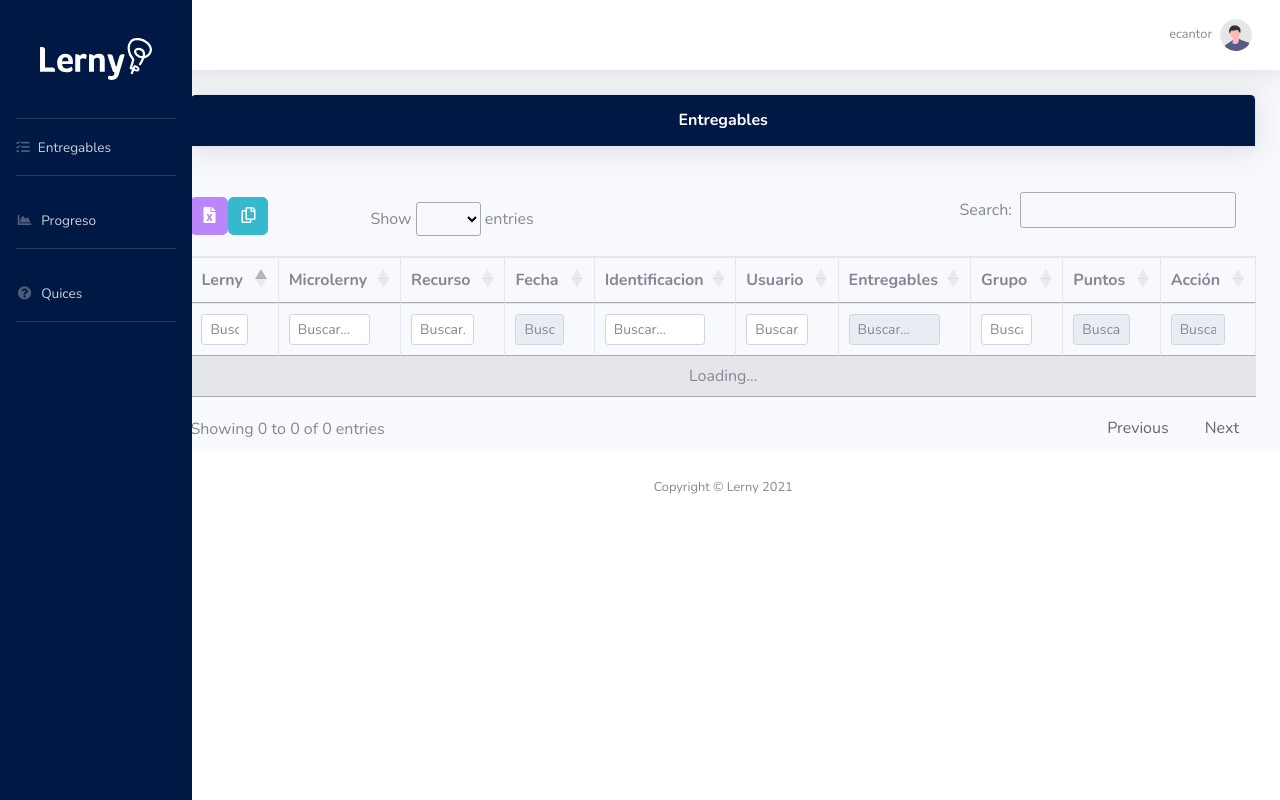
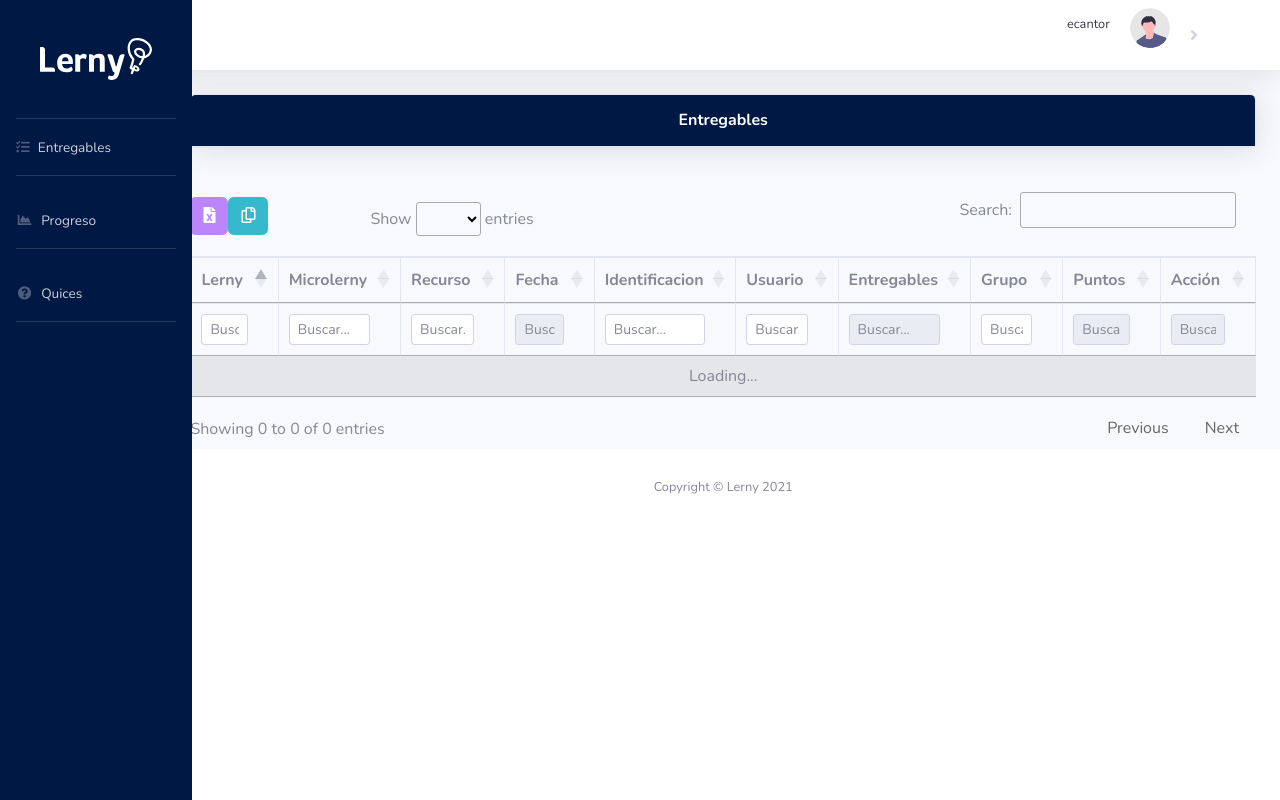
Before and after one commit to lernyjaveriana/back, a Django app: page /api_lerny/detail/ in a window 1280 px wide. Run offline with Django 3.2, Linux system fonts and the light colour scheme; a user stored in the database is signed in; data comes from the database, SQL or seed files in the repository; data that the repository does not hold is empty; some libraries are stand-ins or nearby versions.

Commit message:
navbar fixed

```diff
--- a/lerny/static/lerny/css/table.css
+++ b/lerny/static/lerny/css/table.css
@@ -116,3 +116,7 @@ div.dt-buttons {
 .puntos {
     margin-left: 50px;
 }
+
+ul#dropmenu_profile {
+    margin-right: 50px !important;
+}
--- a/lerny/templates/base.html
+++ b/lerny/templates/base.html
@@ -52,6 +52,8 @@
     <!-- Page level plugins -->
     <script src="{% static 'lerny/vendor/chart.js/Chart.min.js' %}"></script>
 
+    <!-- <link href="https://cdn.jsdelivr.net/npm/bootstrap@5.1.3/dist/css/bootstrap.min.css" rel="stylesheet" integrity="sha384-1BmE4kWBq78iYhFldvKuhfTAU6auU8tT94WrHftjDbrCEXSU1oBoqyl2QvZ6jIW3" crossorigin="anonymous"> -->
+
 </head>
 
 <body id="page-top">
@@ -86,7 +88,7 @@
 
     </div>
 
-
+    <script src="https://cdn.jsdelivr.net/npm/bootstrap@5.1.3/dist/js/bootstrap.bundle.min.js" integrity="sha384-ka7Sk0Gln4gmtz2MlQnikT1wXgYsOg+OMhuP+IlRH9sENBO0LRn5q+8nbTov4+1p" crossorigin="anonymous"></script>
 </body>
 
 
--- a/lerny/templates/partials/navbar.html
+++ b/lerny/templates/partials/navbar.html
@@ -1,59 +1,45 @@
 {% load static %}
-           <!-- Topbar -->
-           <nav class="navbar navbar-expand navbar-light bg-white topbar mb-4 static-top shadow">
+  <nav class="navbar navbar-expand navbar-light bg-white topbar mb-4 static-top shadow">
 
-            <!-- Sidebar Toggle (Topbar) -->
-            <button id="sidebarToggleTop" class="btn btn-link d-md-none rounded-circle mr-3">
-                <i class="fa fa-bars"></i>
-            </button>
+    <div class="container-fluid">
 
-            <!-- Topbar Navbar -->
-            <ul class="navbar-nav ml-auto">
+      <div class="collapse navbar-collapse">
 
-                <!-- Nav Item - Search Dropdown (Visible Only XS) -->
-                <li class="nav-item dropdown no-arrow d-sm-none">
-                    <a class="nav-link dropdown-toggle" href="#" id="searchDropdown" role="button"
-                    data-toggle="dropdown" aria-haspopup="true" aria-expanded="false">
-                    <i class="fas fa-search fa-fw"></i>
-                    </a>
-                <!-- Dropdown - Messages -->
-                    <div class="dropdown-menu dropdown-menu-right p-3 shadow animated--grow-in"
-                    aria-labelledby="searchDropdown">
-                      <form class="form-inline mr-auto w-100 navbar-search">
-                        <div class="input-group">
-                            <input type="text" class="form-control bg-light border-0 small"
-                            placeholder="Search for..." aria-label="Search"
-                            aria-describedby="basic-addon2">
-                            <div class="input-group-append">
-                              <button class="btn btn-primary" type="button">
-                                  <i class="fas fa-search fa-sm"></i>
-                              </button>
-                            </div>
-                        </div>
-                      </form>
-                    </div>
-                </li>
+        <ul class="navbar-nav ml-auto mr-4" id="dropmenu_profile">
 
+          <li class="nav-item">
+            <span class="mr-3 text-gray-900 small">{{ username }}</span>
+            <img class="img-profile rounded-circle mt-2"
+            src="{% static 'lerny/img/undraw_profile.svg' %}"
+            width="40">
+          </li>
 
+          <li class="nav-item dropdown">
+            <a class="nav-link dropdown-toggle" href="#" id="navbarDropdownMenuLink" role="button" data-bs-toggle="dropdown" aria-expanded="false">
+            </a>
+            <ul class="dropdown-menu" aria-labelledby="navbarDropdownMenuLink">
 
-              <!-- Nav Item - User Information -->
-              <li class="nav-item dropdown no-arrow">
-                <a class="nav-link dropdown-toggle" href="#" id="userDropdown" role="button"
-                data-toggle="dropdown" aria-haspopup="true" aria-expanded="false">
-                <span class="mr-2 d-none d-lg-inline text-gray-600 small">{{ username }}</span>
-                <img class="img-profile rounded-circle"
-                src="{% static 'lerny/img/undraw_profile.svg' %}">
+              <!-- <li>
+                <a class="dropdown-item" href="#">
+                <i class="fa-solid fa-gear"></i>
+                Admin
                 </a>
-
-                <div class="dropdown-menu dropdown-menu-right shadow animated--grow-in" aria-labelledby="userDropdown">
-                  <a class="dropdown-item" href="{% url 'logout' %}">
+              </li> -->
+              <li>
+                <a class="dropdown-item" href="{% url 'logout' %}">
                   <i class="fas fa-sign-out-alt fa-sm fa-fw mr-2 text-gray-400"></i>
                   Salir
-                  </a>
-                </div>
+                </a>
               </li>
 
             </ul>
 
-        </nav>
-        <!-- End of Topbar -->
+          </li>
+
+        </ul>
+
+      </div>
+
+    </div>
+
+  </nav>
```
